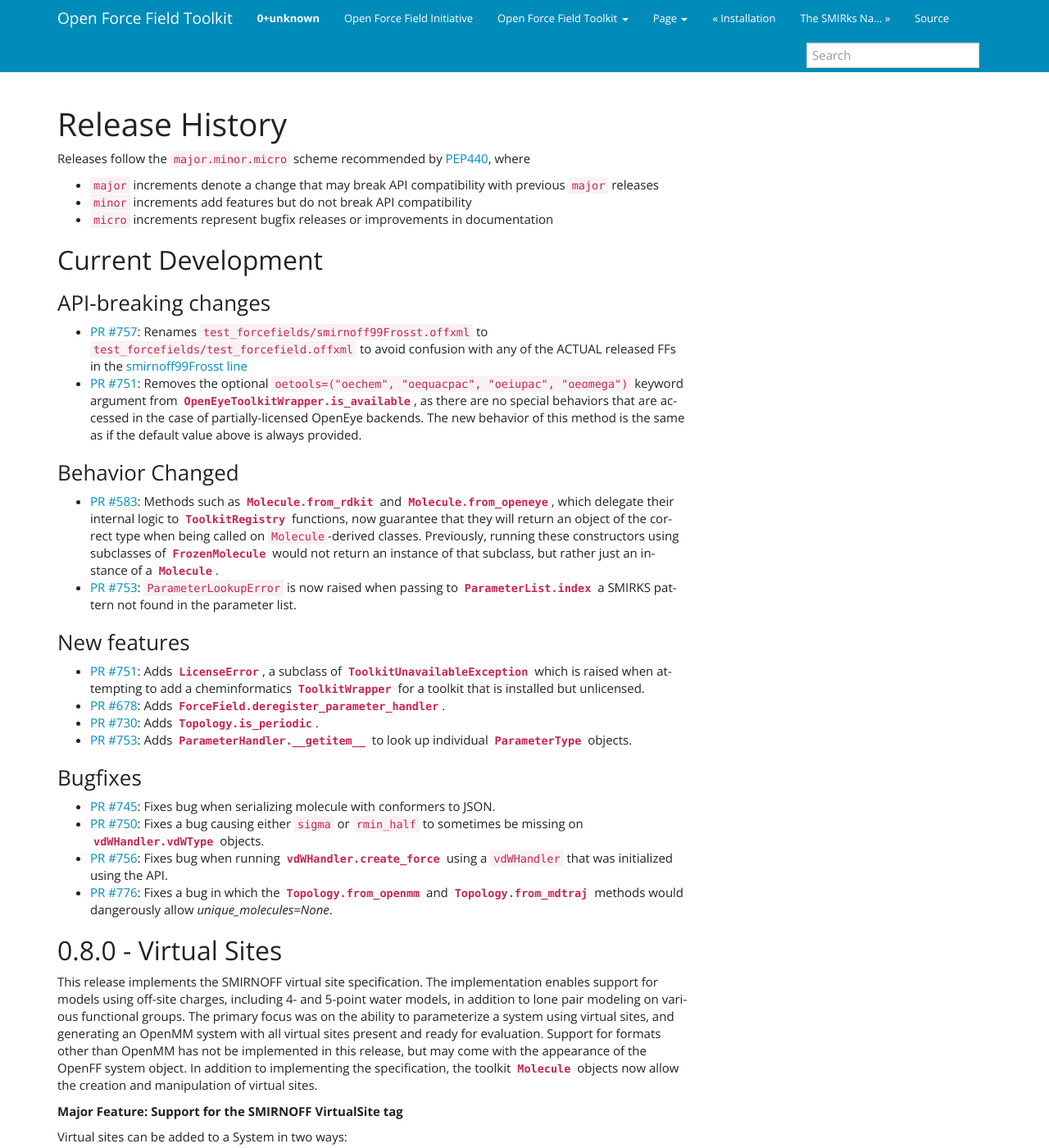
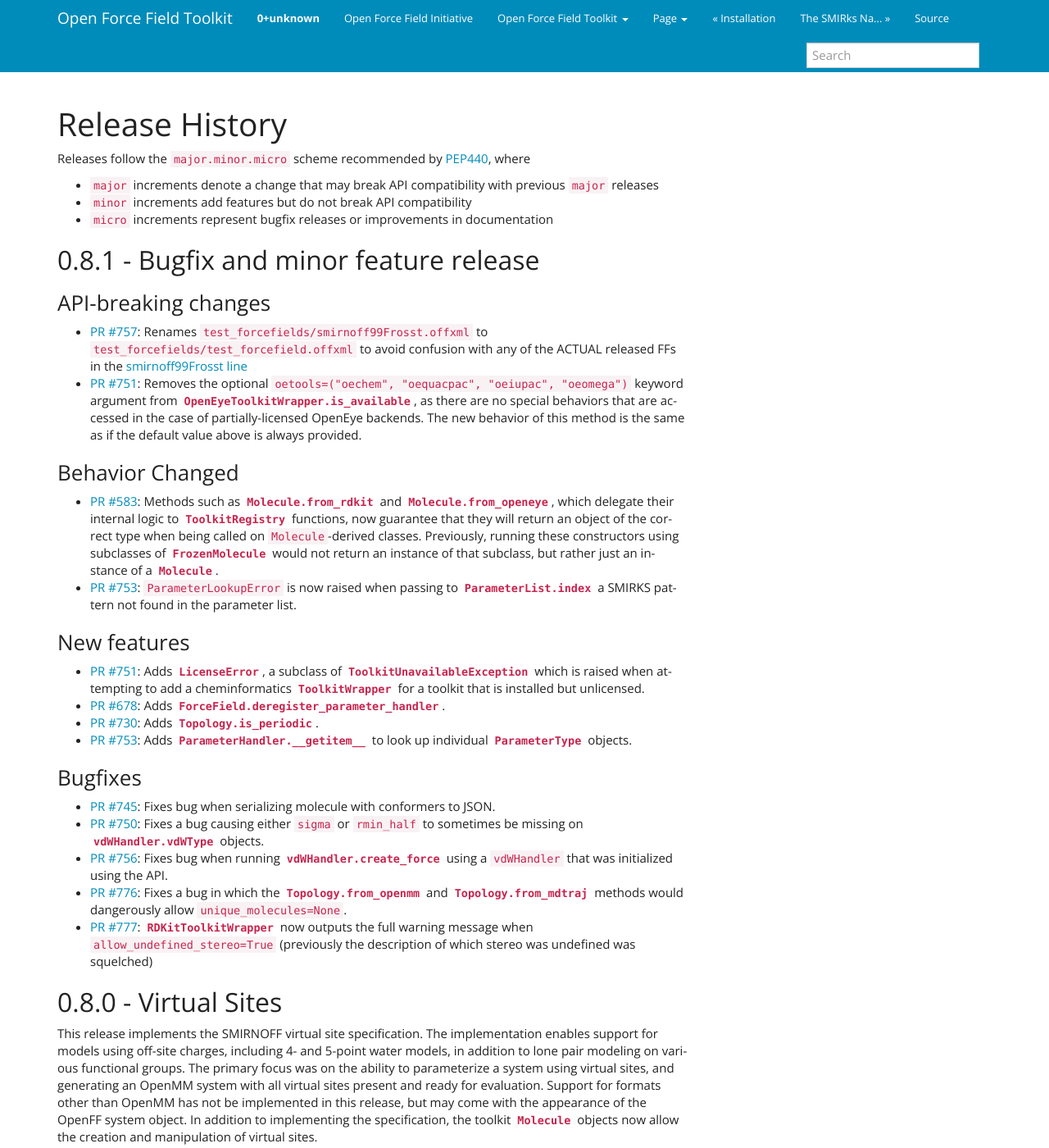
Before and after one commit to openforcefield/openff-toolkit, a Sphinx documentation site: the page built from docs/releasehistory.rst, in a window 1280 px wide and 1400 px high. Shown: the whole window at 82% size. Built offline with Sphinx 7.4.7, drawn with Linux system fonts in a browser that asks for light colours.

Commit message:
Polish releasenotes for 0.8.1 release

```diff
--- a/docs/releasehistory.rst
+++ b/docs/releasehistory.rst
@@ -7,8 +7,8 @@
 * ``minor`` increments add features but do not break API compatibility
 * ``micro`` increments represent bugfix releases or improvements in documentation
 
-Current Development
--------------------
+0.8.1 - Bugfix and minor feature release
+----------------------------------------
 
 API-breaking changes
 """"""""""""""""""""
@@ -27,7 +27,7 @@
 - `PR #583 <https://github.com/openforcefield/openforcefield/pull/583>`_: Methods
   such as :py:meth:`Molecule.from_rdkit <openforcefield.topology.Molecule.from_rdkit>`
   and :py:meth:`Molecule.from_openeye <openforcefield.topology.Molecule.from_openeye>`,
-  which delegate their internal logic to :py:class:`ToolkitRegistry <openforcefield.utils.ToolkitRegistry>`
+  which delegate their internal logic to :py:class:`ToolkitRegistry <openforcefield.utils.toolkits.ToolkitRegistry>`
   functions, now guarantee that they will return an object of the correct type when being called on ``Molecule``-derived classes. Previously,
   running these constructors using subclasses of :py:class:`FrozenMolecule <openforcefield.topology.Molecule>`
   would not return an instance of that subclass, but rather just an instance of a
@@ -60,7 +60,7 @@
   serializing molecule with conformers to JSON.
 - `PR #750 <https://github.com/openforcefield/openforcefield/pull/750>`_: Fixes a bug causing either
   ``sigma`` or ``rmin_half`` to sometimes be missing on
-  :py:class:`vdWHandler.vdWType <openforcefield.typing.engines.smirnoff.parameters.vdWHandler>`
+  :py:class:`vdWHandler.vdWType <openforcefield.typing.engines.smirnoff.parameters.vdWHandler.vdWType>`
   objects.
 - `PR #756 <https://github.com/openforcefield/openforcefield/pull/756>`_: Fixes bug when running
   :py:meth:`vdWHandler.create_force <openforcefield.typing.engines.smirnoff.parameters.vdWHandler.create_force>`
@@ -68,7 +68,11 @@
 - `PR #776 <https://github.com/openforcefield/openforcefield/pull/776>`_: Fixes a bug in which
   the :py:meth:`Topology.from_openmm <openforcefield.topology.Topology.from_openmm>` and
   :py:meth:`Topology.from_mdtraj <openforcefield.topology.Topology.from_mdtraj>` methods would
-  dangerously allow `unique_molecules=None`.
+  dangerously allow ``unique_molecules=None``.
+- `PR #777 <https://github.com/openforcefield/openforcefield/pull/777>`_:
+  :py:class:`RDKitToolkitWrapper <openforcefield.utils.toolkits.RDKitToolkitWrapper>`
+  now outputs the full warning message when ``allow_undefined_stereo=True`` (previously the
+  description of which stereo was undefined was squelched)
 
 
 0.8.0 - Virtual Sites
```
